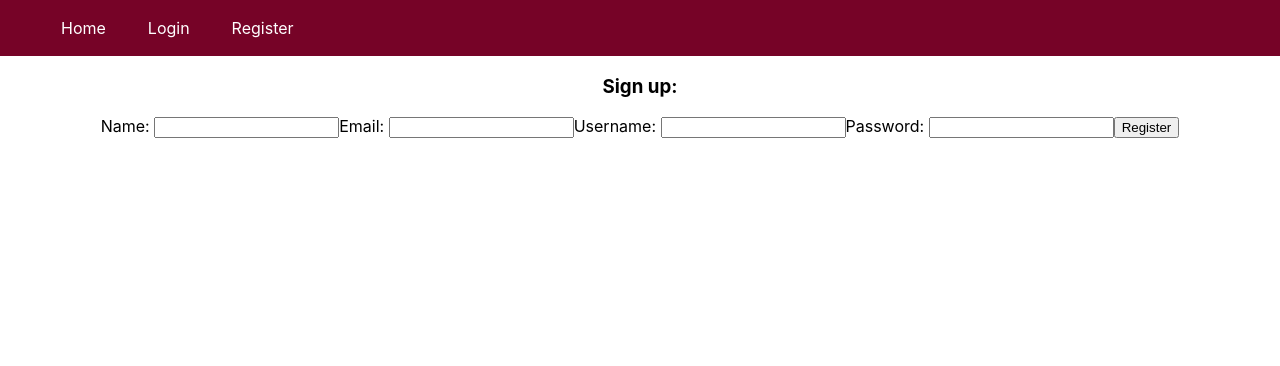
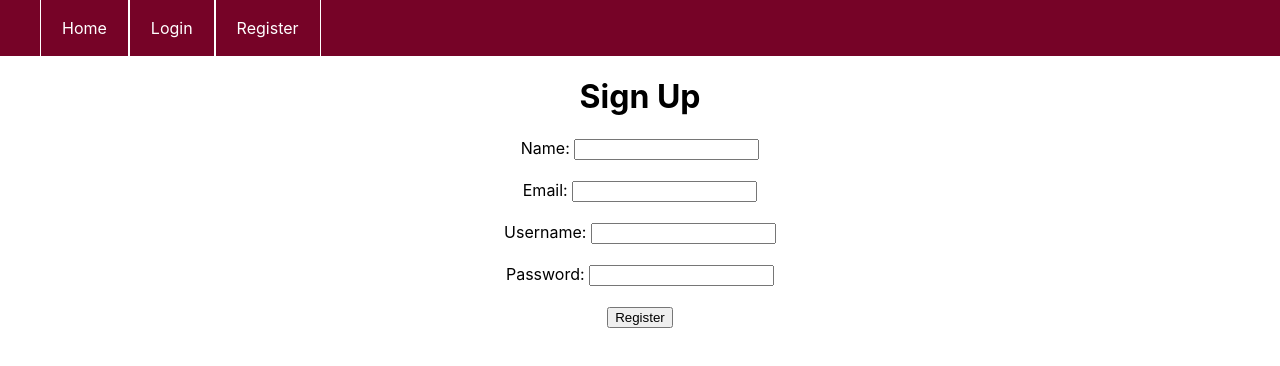
Before and after one commit to mkdir-helen/edit-image, a React (Create React App) app in the folder client/: page /register in a window 1280 px wide. Shown: the top 366 px of the page. Built offline with nearby package versions, Linux system fonts and the light colour scheme; no server answers.

Commit message:
styled the login/register

```diff
--- a/client/src/App.css
+++ b/client/src/App.css
@@ -45,32 +45,36 @@ html,body{
 }
 
 /* Nav section */
-
+.hr{
+  margin-left: -50px;
+}
 .NavUl {
   list-style-type: none;
-  /* width: 50%; */
   margin: 0 auto;
   /* display: none; */
 }
 .NavUl a{
   text-decoration: none;
   color: white;
-  border-bottom: 1px solid white;
-  /* border: 1px solid white; */
-  /* padding: 3px 200px; */
+  /* border-bottom: 1px solid white; */
+  border: 1px solid white;
+  margin: auto;
 }
 .NavUl li{
   margin: 8px auto;
 
 }
-.NavDiv:hover.NavUl{
+/* .NavDiv:hover.NavUl{
   display: block;
-}
+} */
 .NavDiv {
   background: rgb(118, 3, 39);
   padding: 1px 0;
 }
 @media only screen and (min-width: 500px){
+  .hr{
+    display:none;
+  }
   .NavUl a:hover{
     background: rgba(255, 255, 255, 0.274);
   }
--- a/client/src/components/Login.js
+++ b/client/src/components/Login.js
@@ -1,7 +1,7 @@
 import React, { Component } from 'react';
 
 export default class Login extends Component {
-    constructor(props){
+    constructor(props) {
         super(props);
         this.state = {
             username: '',
@@ -30,25 +30,26 @@ export default class Login extends Component {
             });
     }
     handleUsername = (e) => {
-        this.setState({username: e.target.value});
+        this.setState({ username: e.target.value });
     }
     handlePassword = (e) => {
-        this.setState({password: e.target.value});
+        this.setState({ password: e.target.value });
     }
-    render(){
+    render() {
         return (
             <form action="/login"
                 method="POST"
                 className="login-container"
                 onSubmit={this.handleSubmit}
             >
-              <h3>Log in:</h3>
+                <h1>Log In</h1>
                 <label>Username: </label>
                 <input type='text'
                     name='username'
                     onChange={this.handleUsername}
                     value={this.state.username}
                 />
+                <br /><br />
                 <label>Password: </label>
                 <input type='password'
                     name='password'
--- a/client/src/components/Nav.js
+++ b/client/src/components/Nav.js
@@ -1,5 +1,5 @@
 import React, { Component } from 'react';
-import {BrowserRouter as Router, Route, Link} from 'react-router-dom';
+import { BrowserRouter as Router, Route, Link } from 'react-router-dom';
 
 export default class Nav extends Component {
     constructor(props) {
@@ -25,7 +25,7 @@ export default class Nav extends Component {
     }
     handleLogOut = () => {
         fetch(`/logout`,
-        {method: 'POST'}
+            { method: 'POST' }
         )
             .then(r => r.json())
             .then(result => {
@@ -43,12 +43,12 @@ export default class Nav extends Component {
             <div className="NavDiv">
                 <ul className="NavUl">
                     <li>
-                <Link to="/" onClick={this.handleActiveUser}>Home</Link>
+                        <Link to="/" onClick={this.handleActiveUser}>Home</Link><hr className="hr" />
                     </li>
                     {isLoggedIn ? (
                         <>
                             <li>
-                        <Link to="/gallery" onClick={this.handleActiveUser}>Gallery</Link>
+                                <Link to="/gallery" onClick={this.handleActiveUser}>Gallery</Link><hr className="hr" />
                             </li>
                             <li>
                                 <Link to="/"
@@ -56,12 +56,12 @@ export default class Nav extends Component {
                                 >Logout</Link>
                             </li>
                         </>
-            ):(
+                    ) : (
                             <>
                                 <li>
                                     <Link to="/login"
                                         onClick={this.handleActiveUser}
-                        >Login</Link>
+                                    >Login</Link><hr className="hr" />
                                 </li>
                                 <li>
                                     <Link to="/register" onClick={this.handleActiveUser}>Register</Link>
--- a/client/src/components/Register.js
+++ b/client/src/components/Register.js
@@ -1,7 +1,7 @@
 import React, { Component } from 'react';
 
 export default class Register extends Component {
-    constructor(props){
+    constructor(props) {
         super(props);
         this.state = {
             name: '',
@@ -34,49 +34,53 @@ export default class Register extends Component {
             });
     }
     handleName = (e) => {
-        this.setState({name: e.target.value});
+        this.setState({ name: e.target.value });
     }
     handleEmail = (e) => {
-        this.setState({email: e.target.value});
+        this.setState({ email: e.target.value });
     }
     handleUsername = (e) => {
-        this.setState({username: e.target.value});
+        this.setState({ username: e.target.value });
     }
     handlePassword = (e) => {
-        this.setState({password: e.target.value});
+        this.setState({ password: e.target.value });
     }
-    render(){
+    render() {
         return (
             <form action='/register'
                 method='POST'
                 className='registerForm'
                 onSubmit={this.handleSubmit}
             >
-                <h3>Sign up:</h3>
+                <h1>Sign Up</h1>
                 <label>Name: </label>
                 <input type='text'
                     name='name'
                     onChange={this.handleName}
                     value={this.state.name}
                 />
+                <br /><br />
                 <label>Email: </label>
                 <input type='email'
                     name='email'
                     onChange={this.handleEmail}
                     value={this.state.email}
                 />
+                <br /><br />
                 <label>Username: </label>
                 <input type='text'
                     name='username'
                     onChange={this.handleUsername}
                     value={this.state.username}
                 />
+                <br /><br />
                 <label>Password: </label>
                 <input type='password'
                     name='password'
                     onChange={this.handlePassword}
                     value={this.state.password}
                 />
+                <br /><br />
                 <button type="submit">Register</button>
             </form>
         );
```
Lines whose indentation alone changed are shown as unchanged.
